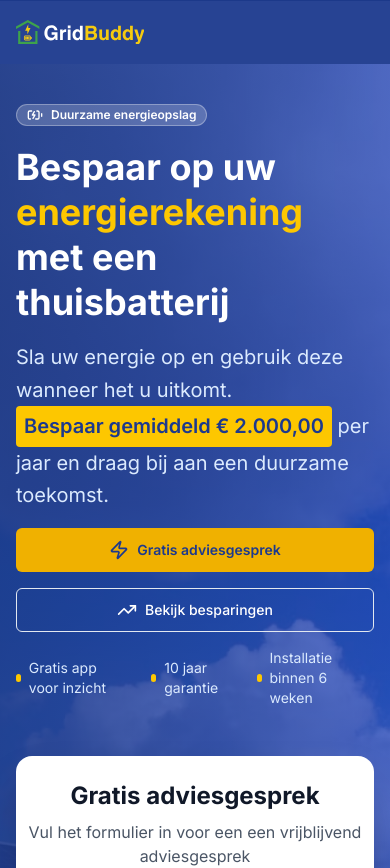
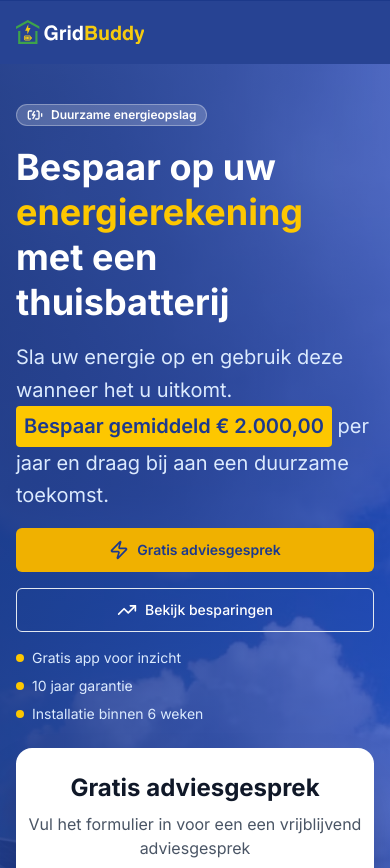
Before and after one commit to TristanVarewijck/home-battery, a Next.js app: page / in a window 390 px wide. Shown: the top 868 px of the page. Built offline with nearby package versions, Linux system fonts and the light colour scheme.

Commit message:
better responsive

```diff
--- a/src/components/sections/FAQ.tsx
+++ b/src/components/sections/FAQ.tsx
@@ -47,7 +47,7 @@ export function FAQ() {
       <div className="container mx-auto px-4">
         <div className="text-center mb-12">
           <div className="flex items-center justify-center mb-4">
-            <HelpCircle className="w-8 h-8 text-brand-blue-600 mr-2 text-blue-600" />
+            <HelpCircle className="w-8 h-8 hidden sm:block  text-brand-blue-600 mr-2 text-blue-600" />
             <h2 className="text-4xl lg:text-5xl font-bold text-gray-900">
               Veelgestelde vragen
             </h2>
--- a/src/components/sections/Hero.tsx
+++ b/src/components/sections/Hero.tsx
@@ -83,7 +83,7 @@ export function Hero() {
       <div className="absolute inset-0 bg-gradient-to-r from-blue-900/80 to-blue-800/60" />
 
       <div className="container mx-auto px-4 relative z-10">
-        <div className="grid lg:grid-cols-2 gap-12 items-center">
+        <div className="grid lg:grid-cols-2 gap-6 lg:gap-12 items-center">
           <animated.div
             className="space-y-4 lg:space-y-8 text-white"
             style={leftContentSpring}
@@ -153,7 +153,7 @@ export function Hero() {
             </animated.div>
 
             <animated.div
-              className="flex items-center space-x-8 text-sm text-blue-100 justify-center lg:justify-start"
+              className="flex md:items-center flex-col md:gap-4 gap-2 sm:flex-row text-sm text-blue-100 justify-center sm:justify-start"
               style={featuresSpring}
             >
               <div className="flex items-center">
```
